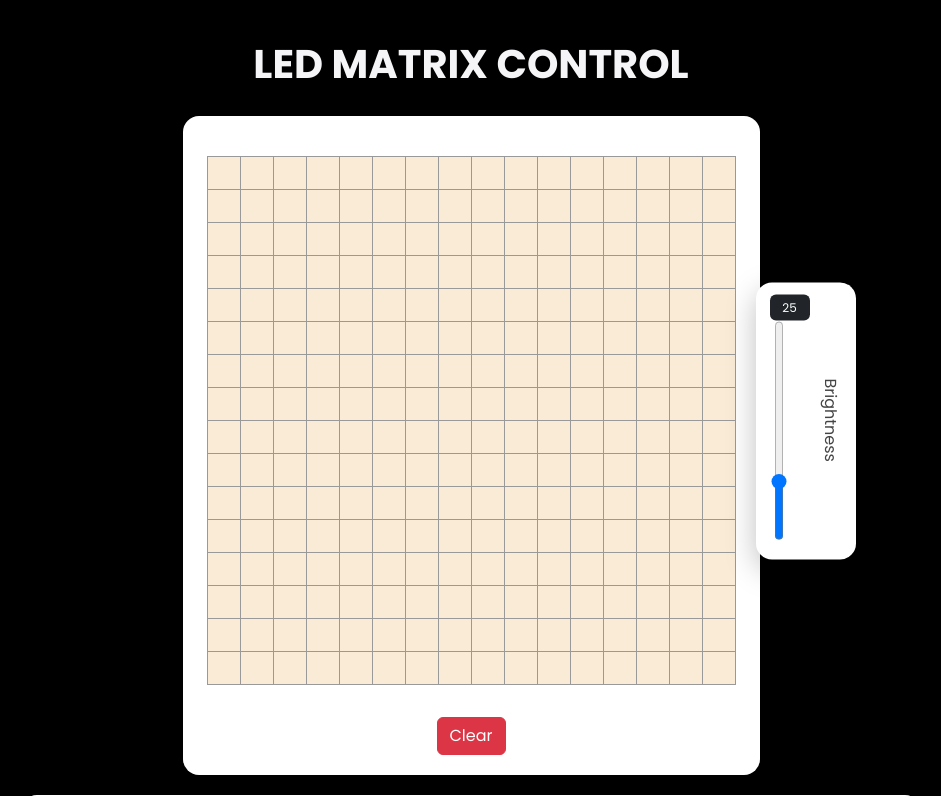
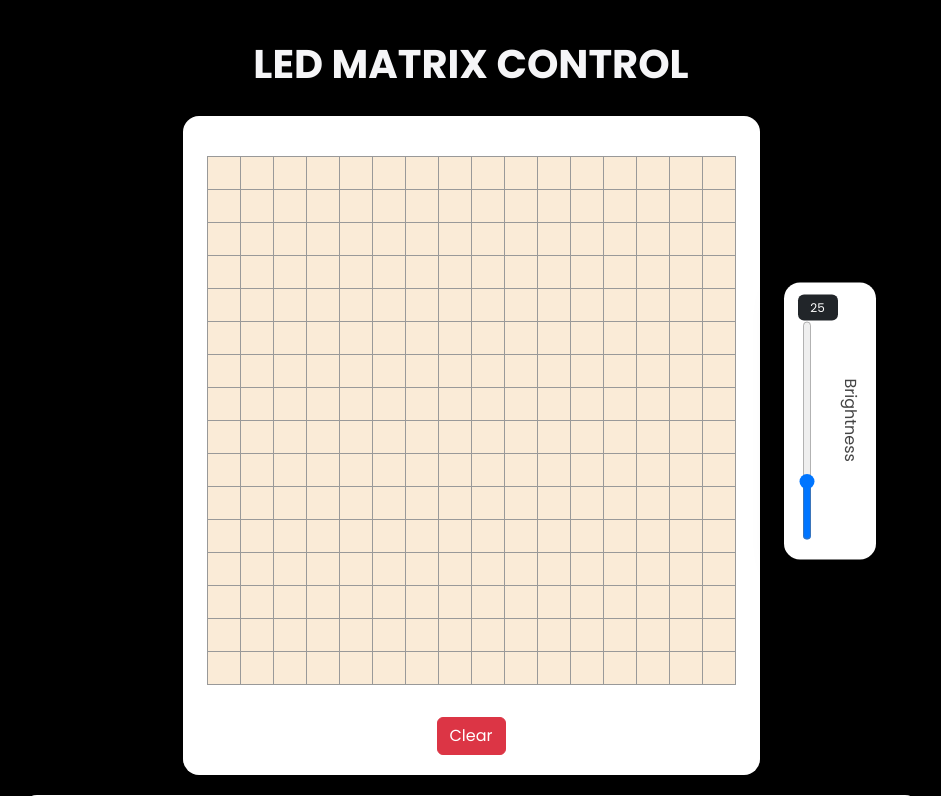
Before and after one commit to 720kbps/LEDMatrix, a Django app: page / in a window 1280 px wide. Shown: the top 796 px of the page, without its empty margins (169-1110 px from the left). Run offline with Django 5.2, Linux system fonts and the light colour scheme.

Commit message:
updated brightness slider

```diff
--- a/static/css/style.css
+++ b/static/css/style.css
@@ -107,7 +107,7 @@ body {
 
 #slider-panel {
     position: absolute;
-    right: -120px;
+    right: -140px;
     top: 50%;
     transform: translateY(-50%);
     padding: 12px 14px;
@@ -119,7 +119,7 @@ body {
     display: flex;
     flex-direction: row;
     align-items: center;
-    gap: 8px;
+    gap: 0px;
 }
 
 #brightness-slider {
@@ -145,6 +145,7 @@ body {
     text-orientation: mixed;
     font-size: 16px;
     color: #444;
+    margin-left: 0;
 }
 
 #clear-button {
```
